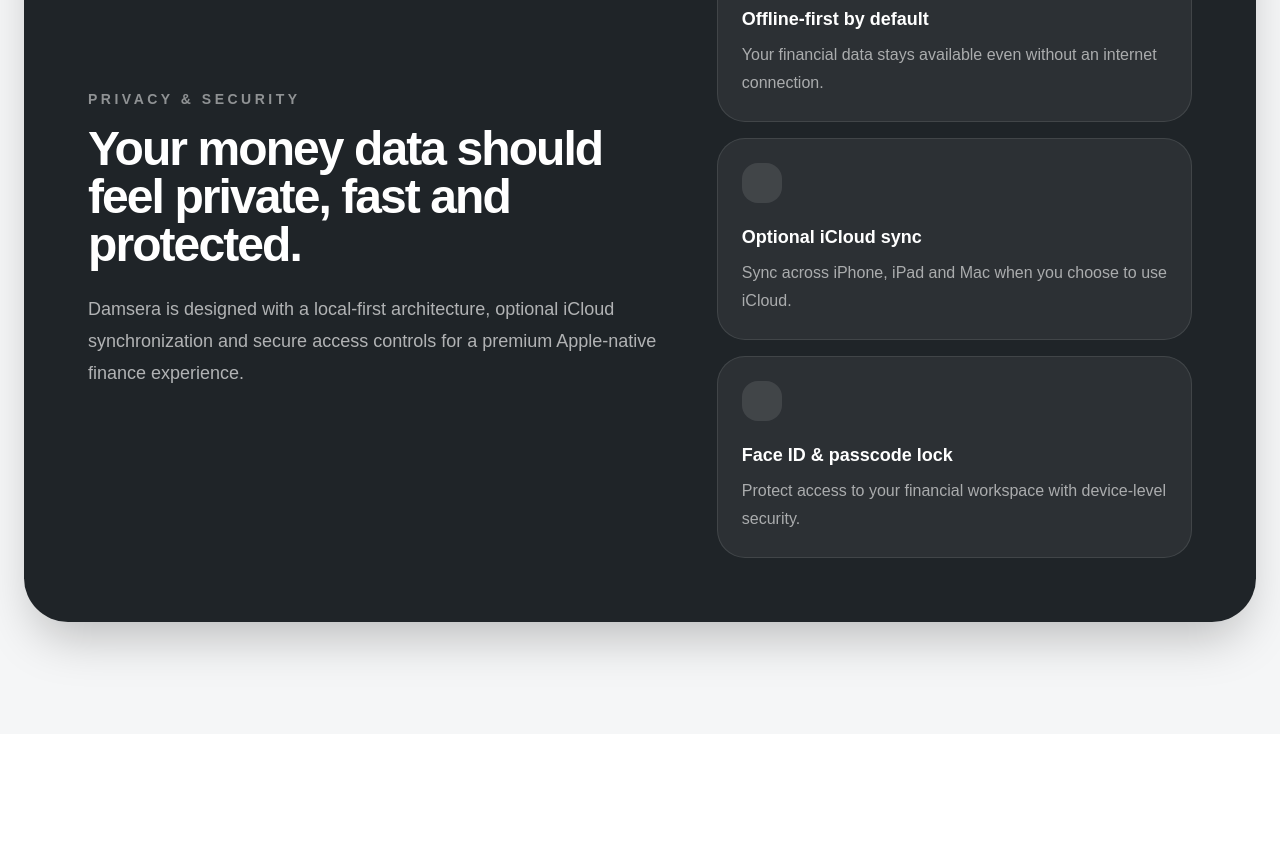
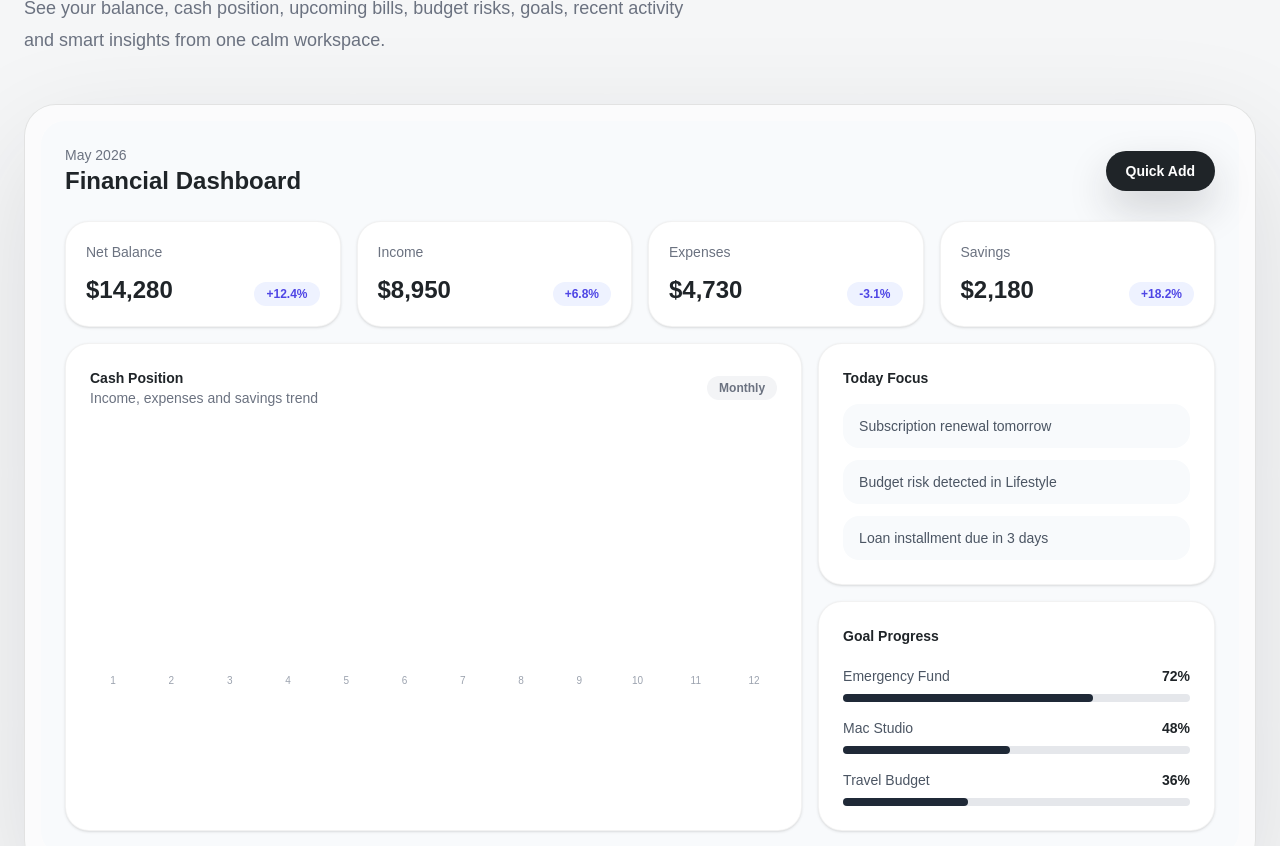
Before and after one commit to sedatonuc/damsera-website, a Next.js app: page / in a window 1280 px wide. Shown: the part 3740-4586 px from the top of the page. Built offline with nearby package versions, Linux system fonts and the light colour scheme.

Commit message:
Add premium landing page sections and ambient system

```diff
--- /dev/null
+++ b/app/components/DashboardPreview.tsx
@@ -0,0 +1,159 @@
+import Reveal from "./Reveal";
+
+const kpis = [
+  { label: "Net Balance", value: "$14,280", change: "+12.4%" },
+  { label: "Income", value: "$8,950", change: "+6.8%" },
+  { label: "Expenses", value: "$4,730", change: "-3.1%" },
+  { label: "Savings", value: "$2,180", change: "+18.2%" },
+];
+
+const activities = [
+  "Subscription renewal tomorrow",
+  "Budget risk detected in Lifestyle",
+  "Loan installment due in 3 days",
+];
+
+export default function DashboardPreview() {
+  return (
+    <section className="relative mx-auto w-full max-w-7xl px-6 py-24">
+      <Reveal>
+        <div className="mb-12 max-w-2xl">
+          <p className="mb-4 text-sm font-semibold uppercase tracking-[0.22em] text-[#6b7280]">
+            Dashboard Preview
+          </p>
+
+          <h2 className="text-4xl font-semibold tracking-[-0.04em] text-[#1f2428] md:text-5xl">
+            A command center for your financial life.
+          </h2>
+
+          <p className="mt-5 text-lg leading-8 text-[#6b7280]">
+            See your balance, cash position, upcoming bills, budget risks,
+            goals, recent activity and smart insights from one calm workspace.
+          </p>
+        </div>
+
+        <div className="rounded-[2rem] border border-black/10 bg-white/60 p-4 shadow-[0_40px_120px_rgba(31,36,40,0.12)] backdrop-blur-xl">
+          <div className="rounded-[1.5rem] bg-[#f8fafc] p-6">
+            <div className="mb-6 flex flex-col justify-between gap-4 md:flex-row md:items-center">
+              <div>
+                <p className="text-sm text-[#6b7280]">May 2026</p>
+                <h3 className="text-2xl font-semibold text-[#1f2428]">
+                  Financial Dashboard
+                </h3>
+              </div>
+
+              <button className="w-fit rounded-full bg-[#1f2428] px-5 py-2.5 text-sm font-semibold text-white shadow-[0_18px_40px_rgba(31,36,40,0.18)]">
+                Quick Add
+              </button>
+            </div>
+
+            <div className="grid gap-4 md:grid-cols-4">
+              {kpis.map((item) => (
+                <div
+                  key={item.label}
+                  className="rounded-3xl border border-black/5 bg-white p-5 shadow-sm"
+                >
+                  <p className="text-sm text-[#6b7280]">{item.label}</p>
+                  <div className="mt-3 flex items-end justify-between gap-3">
+                    <p className="text-2xl font-semibold text-[#1f2428]">
+                      {item.value}
+                    </p>
+                    <span className="rounded-full bg-[#eef2ff] px-3 py-1 text-xs font-semibold text-[#4f46e5]">
+                      {item.change}
+                    </span>
+                  </div>
+                </div>
+              ))}
+            </div>
+
+            <div className="mt-4 grid gap-4 lg:grid-cols-[1.3fr_0.7fr]">
+              <div className="rounded-3xl border border-black/5 bg-white p-6 shadow-sm">
+                <div className="mb-6 flex items-center justify-between">
+                  <div>
+                    <p className="text-sm font-semibold text-[#1f2428]">
+                      Cash Position
+                    </p>
+                    <p className="text-sm text-[#6b7280]">
+                      Income, expenses and savings trend
+                    </p>
+                  </div>
+
+                  <span className="rounded-full bg-[#f3f4f6] px-3 py-1 text-xs font-semibold text-[#6b7280]">
+                    Monthly
+                  </span>
+                </div>
+
+                <div className="flex h-64 items-end gap-3">
+                  {[52, 68, 44, 74, 58, 86, 63, 92, 70, 78, 88, 64].map(
+                    (height, index) => (
+                      <div
+                        key={index}
+                        className="flex flex-1 flex-col items-center gap-2"
+                      >
+                        <div
+                          className="w-full rounded-t-2xl bg-[#1f2937]"
+                          style={{ height: `${height}%` }}
+                        />
+                        <span className="text-[10px] text-[#9ca3af]">
+                          {index + 1}
+                        </span>
+                      </div>
+                    )
+                  )}
+                </div>
+              </div>
+
+              <div className="space-y-4">
+                <div className="rounded-3xl border border-black/5 bg-white p-6 shadow-sm">
+                  <p className="text-sm font-semibold text-[#1f2428]">
+                    Today Focus
+                  </p>
+
+                  <div className="mt-4 space-y-3">
+                    {activities.map((item) => (
+                      <div
+                        key={item}
+                        className="rounded-2xl bg-[#f8fafc] px-4 py-3 text-sm font-medium text-[#4b5563]"
+                      >
+                        {item}
+                      </div>
+                    ))}
+                  </div>
+                </div>
+
+                <div className="rounded-3xl border border-black/5 bg-white p-6 shadow-sm">
+                  <p className="text-sm font-semibold text-[#1f2428]">
+                    Goal Progress
+                  </p>
+
+                  <div className="mt-5 space-y-4">
+                    {[
+                      ["Emergency Fund", 72],
+                      ["Mac Studio", 48],
+                      ["Travel Budget", 36],
+                    ].map(([label, value]) => (
+                      <div key={label as string}>
+                        <div className="mb-2 flex justify-between text-sm">
+                          <span className="text-[#4b5563]">{label}</span>
+                          <span className="font-semibold text-[#1f2428]">
+                            {value}%
+                          </span>
+                        </div>
+                        <div className="h-2 rounded-full bg-[#e5e7eb]">
+                          <div
+                            className="h-2 rounded-full bg-[#1f2937]"
+                            style={{ width: `${value}%` }}
+                          />
+                        </div>
+                      </div>
+                    ))}
+                  </div>
+                </div>
+              </div>
+            </div>
+          </div>
+        </div>
+      </Reveal>
+    </section>
+  );
+}
--- a/app/page.tsx
+++ b/app/page.tsx
@@ -5,6 +5,7 @@
 import AmbientBackground from "./components/AmbientBackground";
 import TrustBar from "./components/TrustBar";
 import AppShowcase from "./components/AppShowcase";
+import DashboardPreview from "./components/DashboardPreview";
 import FAQ from "./components/FAQ";
 import Features from "./components/Features";
 import Footer from "./components/Footer";
@@ -45,6 +46,8 @@
 
       <Modules />
 
+      <DashboardPreview />
+
       <Security />
 
       <Pricing />
```
